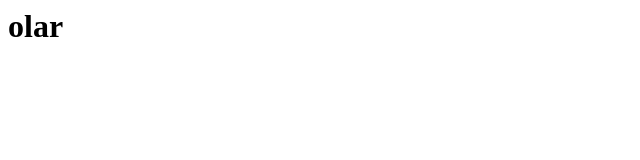
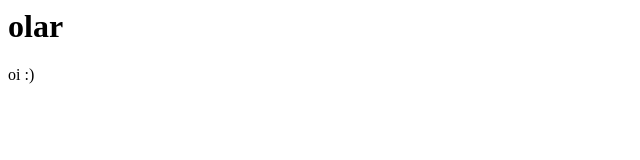
Before and after one commit to karenkanashiro/git-ibm.github.io, a plain HTML site: page index.html in a window 1280 px wide. Shown: the full height of the page, 0-640 px from the left. Drawn offline with Linux system fonts and the light colour scheme.

Commit message:
Update index.html

```diff
--- a/index.html
+++ b/index.html
@@ -1 +1,2 @@
 <h1> olar </h1>
+<p> oi :)</p>
```
